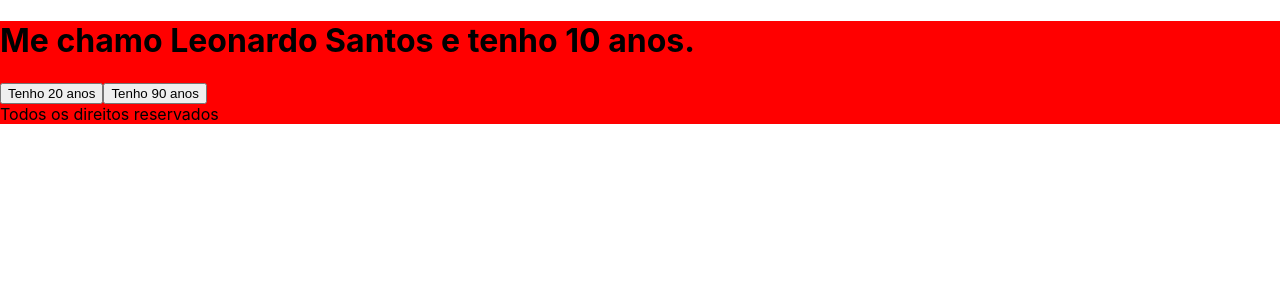
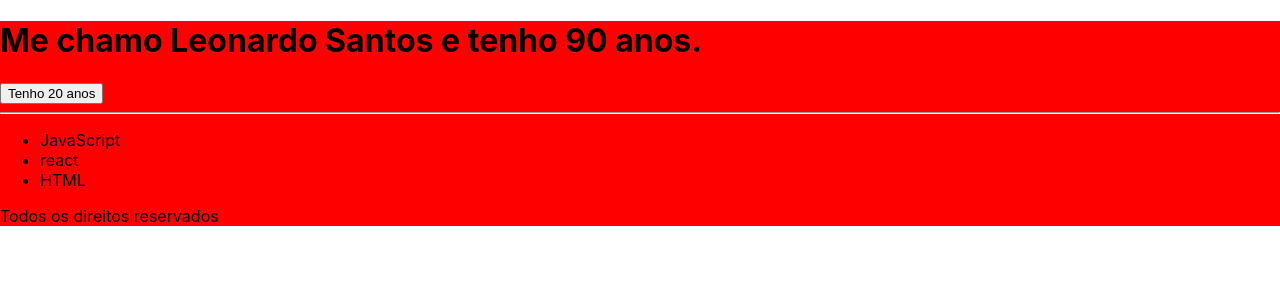
Before and after one commit to leojosants/Desafio_5em5_React, a React (Create React App) app in the folder hello-world/: page / in a window 1280 px wide. Shown: the top 300 px of the page. Built offline with nearby package versions, Linux system fonts and the light colour scheme.

Commit message:
Finalizado

```diff
--- a/hello-world/src/App.tsx
+++ b/hello-world/src/App.tsx
@@ -5,24 +5,47 @@ import { Footer } from './components/Footer/Footer'
 
 const App = () => {
   const [name, setName] = useState(`Leonardo Santos`);
-  const [age, setAge] = useState(10);
+  const [age, setAge] = useState(90);
   const [bg, setBg] = useState('#FF0000');
+
+  const [list, setList] = useState([
+    'JavaScript',
+    'react',
+    'HTML',
+  ]);
 
   const handle20 = () => {
     setAge(20);
+    setBg('#00FF00');
   };
   const handle90 = () => {
     setAge(90);
+    setBg('#FF0000');
   };
 
   return(
     <div style={{backgroundColor: bg}}>
       <Header name={name} age={age} />
 
-      <button onClick={handle20}>Tenho 20 anos</button>
-      <button onClick={handle90}>Tenho 90 anos</button>
+      {
+        age === 90 &&
+        <button onClick={handle20}>Tenho 20 anos</button>
+      }
 
-      {age > 30 && 'Eu sou maior de 30 anos'}
+      {
+        age === 20 &&
+        <button onClick={handle90}>Tenho 90 anos</button>
+      }
+
+      <hr />
+
+      <ul>
+        {
+          list.map((item, index) => (
+            <li key={index}>{item}</li>
+          ))
+        }
+      </ul>
 
       <Footer />
     </div>
```
